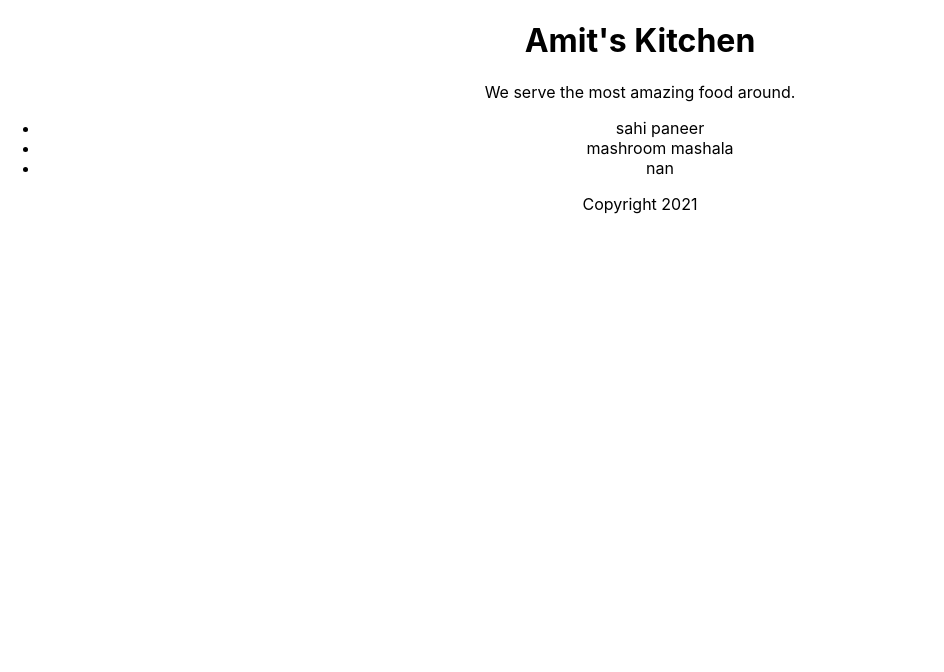
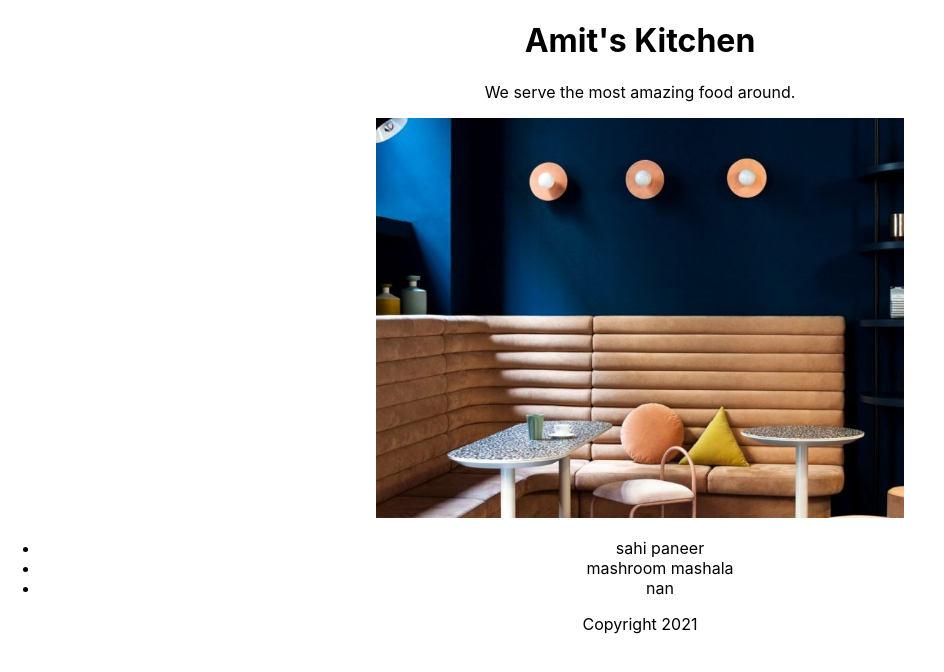
Before and after one commit to prakash-amit/react-essentials, a React (Create React App) app: page / in a window 1280 px wide. Shown: the top 672 px of the page, without its empty margins (0-944 px from the left). Built offline with nearby package versions, Linux system fonts and the light colour scheme.

Commit message:
add image

```diff
--- a/src/App.js
+++ b/src/App.js
@@ -1,4 +1,5 @@
 import './App.css';
+import restaurant from './restaurant.jpg'
 
 function Header(props) {
   return (
@@ -12,6 +13,7 @@ function Main(props) {
   return (
     <section>
     <p>We serve the most {props.adjective} food around.</p>
+    <img src = {restaurant} height = {400} alt = "restaurant table" />
     <ul>
       {
         props.dishes.map( dish =>
```
Also changed, not shown: src/restaurant.jpg (added).
